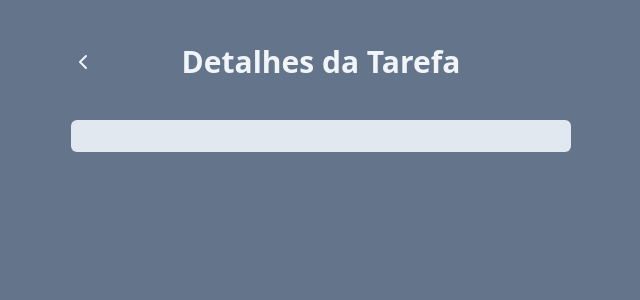
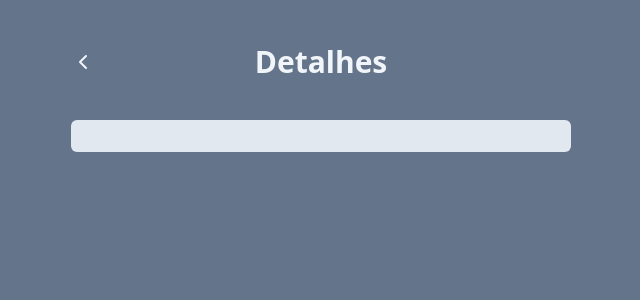
Before and after one commit to Pedrinho01505/Gerenciador-de-Tarefas, a React (Vite) app: page /task in a window 1280 px wide. Shown: the top 300 px of the page, without its empty margins (319-959 px from the left). Built offline with nearby package versions, Linux system fonts and the light colour scheme.

Commit message:
Correção pag detalhes

```diff
--- a/src/pages/TaskPage.jsx
+++ b/src/pages/TaskPage.jsx
@@ -14,7 +14,7 @@
                     <button onClick={() => navigate(-1)} className="absolute left-0 top-0 bottom-0 text-slate-100">
                         <ChevronLeftIcon/>
                     </button>
-                    <Title>Detalhes da Tarefa</Title>
+                    <Title>Detalhes</Title>
                 </div>
 
                 <div className="bg-slate-200 p-4 rounded-md">
```
